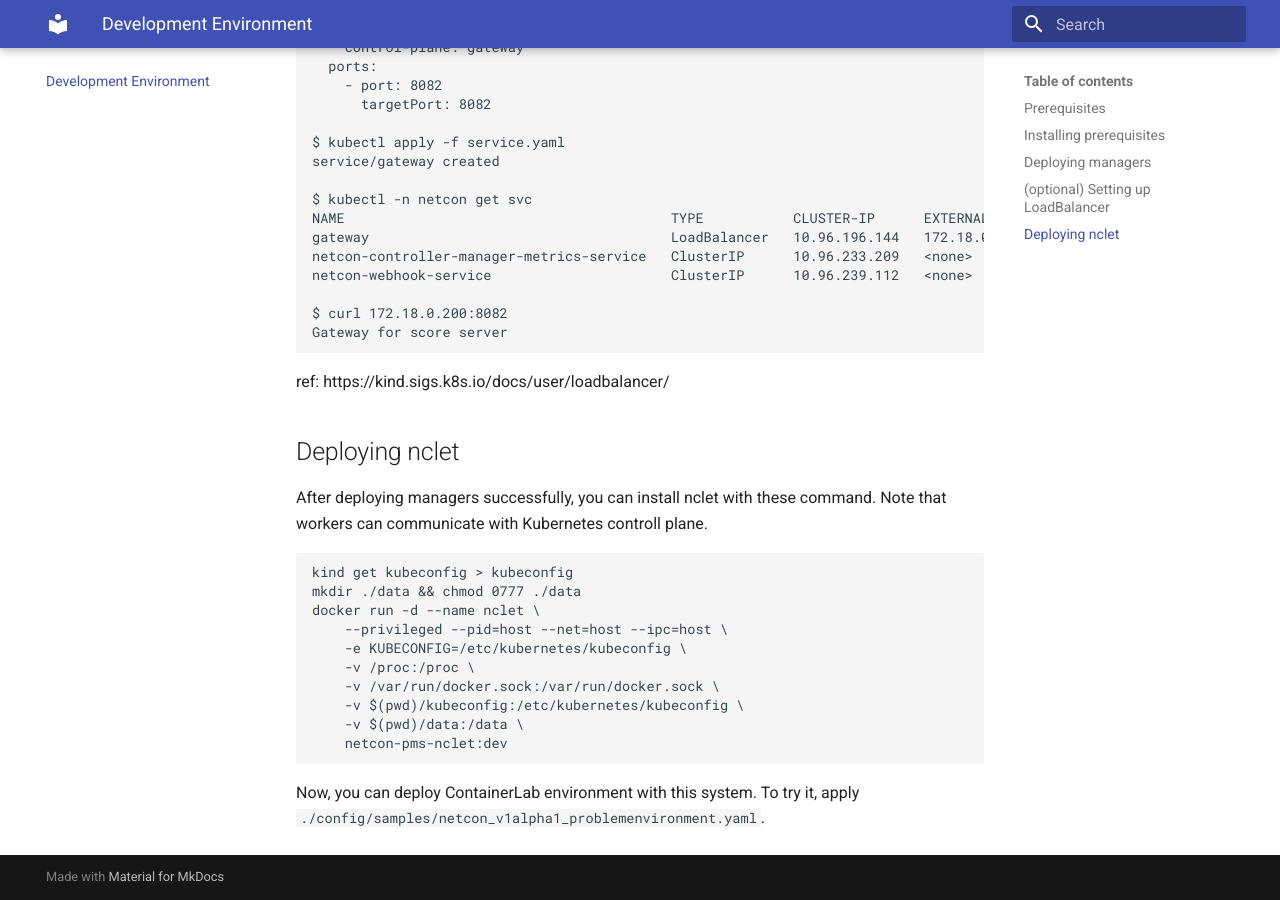
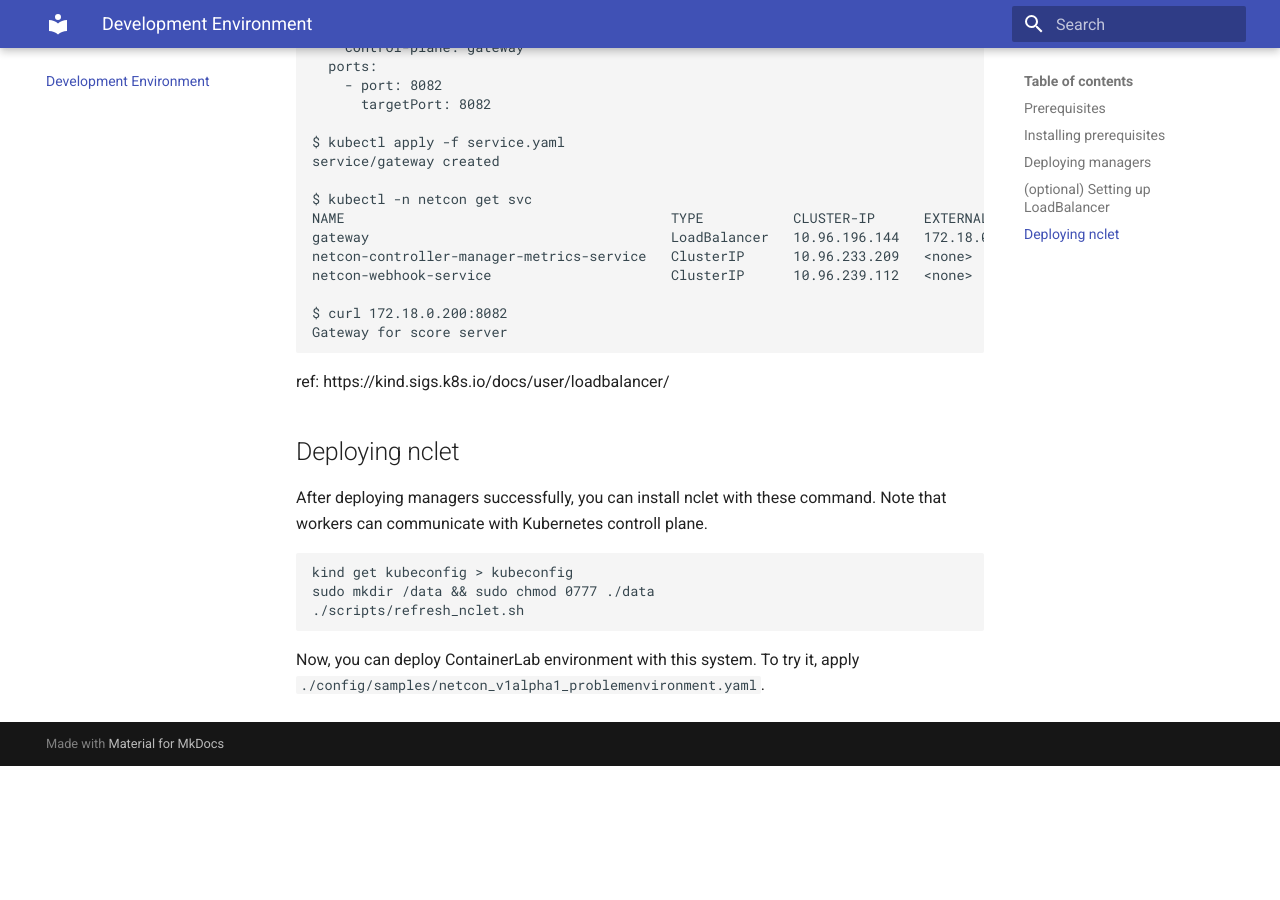
Before and after one commit to janog-netcon/netcon-problem-management-subsystem, an MkDocs documentation site: the page built from docs/devenv.md, in a window 1280 px wide and 900 px high, scrolled down 2995 px. Built offline with MkDocs 1.6.1 and Material for MkDocs 9.7.7, drawn with Linux system fonts in a browser that asks for light colours; after the commit the page ends 3761 px from its top, so only the background shows below that.

Commit message:
Update how to deploy nclet

````diff
--- a/docs/devenv.md
+++ b/docs/devenv.md
@@ -152,15 +152,8 @@ After deploying managers successfully, you can install nclet with these command.
 
 ```bash
 kind get kubeconfig > kubeconfig
-mkdir ./data && chmod 0777 ./data
-docker run -d --name nclet \
-    --privileged --pid=host --net=host --ipc=host \
-    -e KUBECONFIG=/etc/kubernetes/kubeconfig \
-    -v /proc:/proc \
-    -v /var/run/docker.sock:/var/run/docker.sock \
-    -v $(pwd)/kubeconfig:/etc/kubernetes/kubeconfig \
-    -v $(pwd)/data:/data \
-    netcon-pms-nclet:dev
+sudo mkdir /data && sudo chmod 0777 ./data
+./scripts/refresh_nclet.sh
 ```
 
 Now, you can deploy ContainerLab environment with this system. To try it, apply `./config/samples/netcon_v1alpha1_problemenvironment.yaml`.
````
Also changed, not shown: 1 other file.
